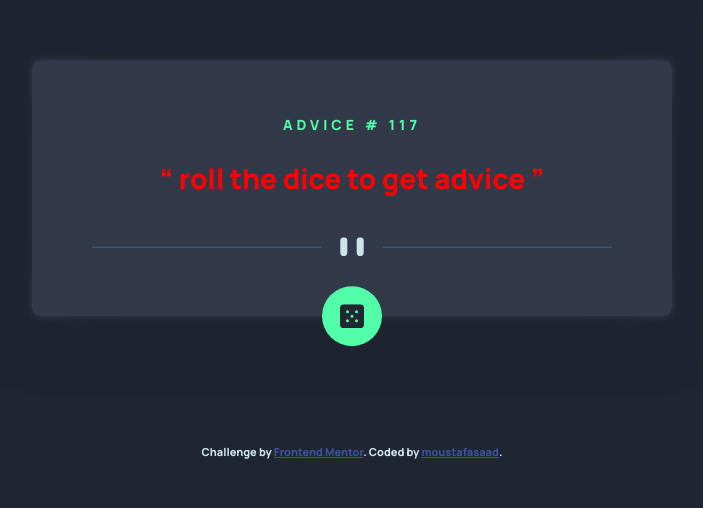
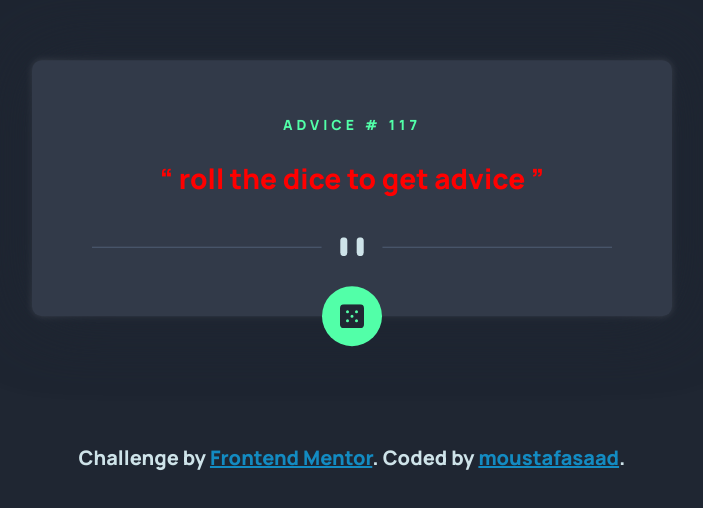
Before and after one commit to moustafasa/advise-generator, a plain HTML site: page index.html in a window 1280 px wide. Shown: the part 212-720 px from the top of the page, without its empty margins (288-991 px from the left). Drawn offline with Linux system fonts and the light colour scheme.

Commit message:
style the footer

```diff
--- a/index.html
+++ b/index.html
@@ -25,11 +25,7 @@
     <!-- Feel free to remove these styles or customise in your own stylesheet 👍 -->
     <style>
       .attribution {
-        font-size: 11px;
         text-align: center;
-      }
-      .attribution a {
-        color: hsl(228, 45%, 44%);
       }
     </style>
   </head>
```
